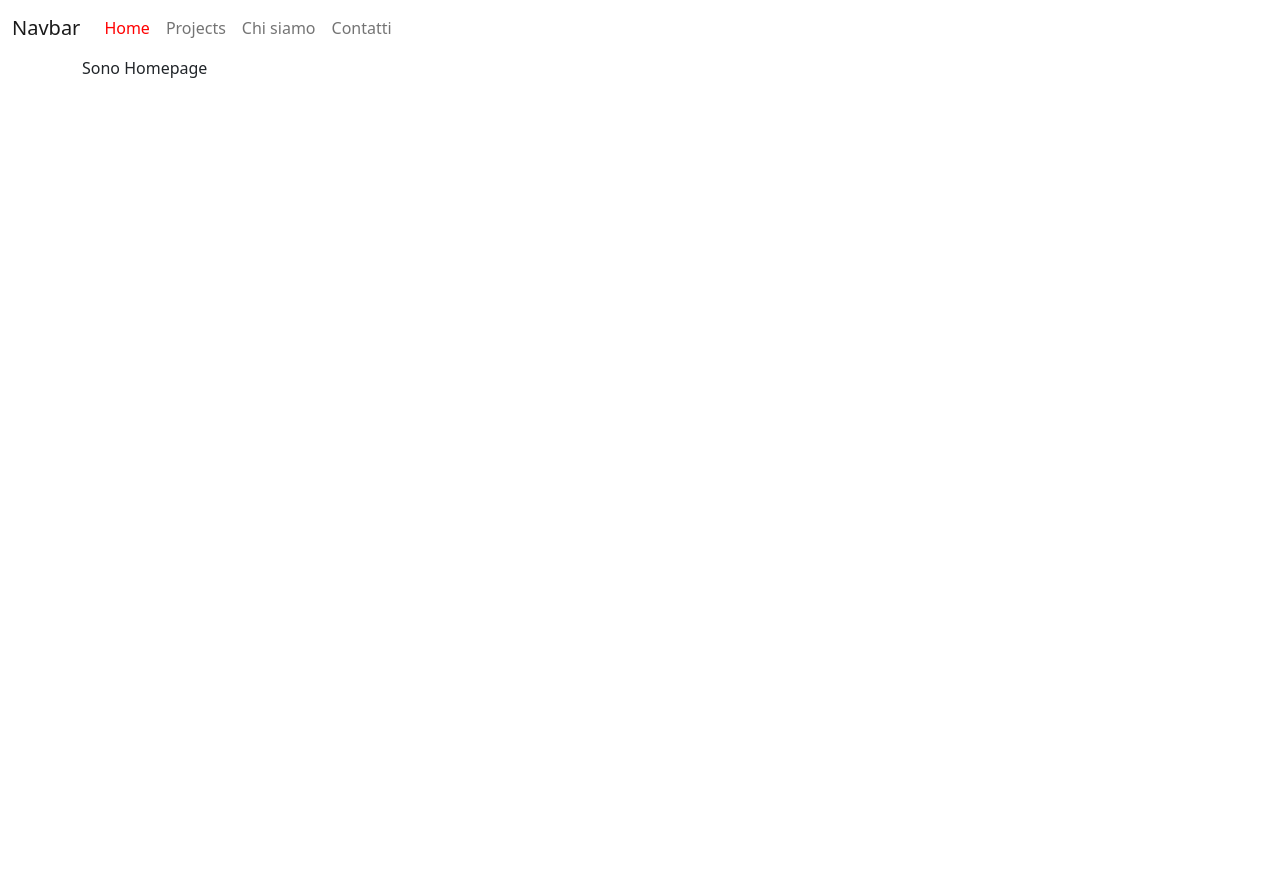
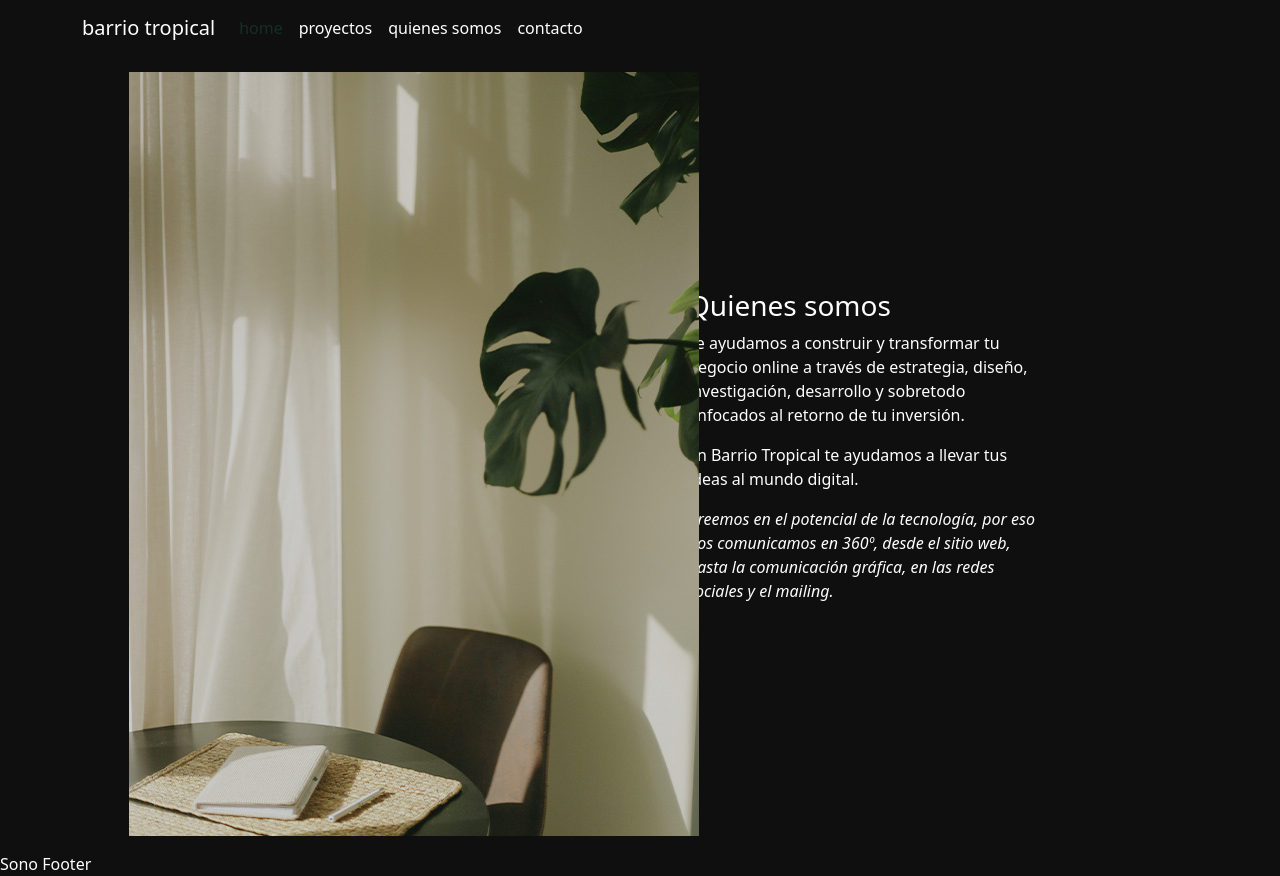
Before and after one commit to BarrioTropical/laravel-vue-router, a Vue app: page / in a window 1280 px wide. Before the commit the page ends 800 px from the top, so only its background shows below. Built offline with nearby package versions, Linux system fonts and the light colour scheme.

Commit message:
inital graphic components
Signed-off-by: “BarrioTropical” <“barrio>

```diff
--- a/src/App.vue
+++ b/src/App.vue
@@ -1,10 +1,12 @@
 <script>
 import AppHeader from './components/HeaderComponent.vue';
+import AppFooter from './components/FooterComponent.vue';
 
   export default {
     name: 'App',
     components:{
-      AppHeader
+      AppHeader,
+      AppFooter,
     }
   }
 </script>
@@ -15,6 +17,7 @@ import AppHeader from './components/HeaderComponent.vue';
   <main class="container">
     <router-view></router-view>
   </main>
+  <AppFooter></AppFooter>
 </template>
 
 
--- a/src/assets/styles/main.scss
+++ b/src/assets/styles/main.scss
@@ -1,6 +1,7 @@
 //Colors
-$bg-color: #333;
+$bg-color: #0F0F0F;
 $text-color: #fefefe;
+$light-grey: #222222;
 
 //Typography
 $main-font: 'Montserrat', sans-serif;
@@ -14,5 +15,25 @@ $main-font: 'Montserrat', sans-serif;
 @import 'bootstrap/scss/bootstrap';
 
 .route-link-active, .active{
-    color: #ff0000 !important;
+    color: #162E25 !important;
 }
+
+body{
+    background-color: $bg-color;
+    color: $text-color;
+}
+
+
+
+
+
+//Project Section
+.card{
+    background-color: $light-grey;
+    color: $text-color;
+}
+
+.bt-btn{
+    color: $text-color;
+    text-decoration: none;
+}
--- a/src/components/ContactForm.vue
+++ b/src/components/ContactForm.vue
@@ -2,19 +2,19 @@
     <section class="contact_me py-5">
         <div class="inner-wrapper">
             <div class="container-fluid text-center">
-                <h2 class="text-uppercase">contact me</h2>
+                <h2 class="text-uppercase">Contacta con nosotros</h2>
                 <div class="row">
                     <form class="col-12 text-start" @submit.prevent="sendForm()">
                         <div class="mb-3">
                             <input class="border-0 border-bottom form-control"
-                                type="text" name="name" id="name" placeholder="Name" v-model="name" :class="{'is-invalid': errors.name}" required>
+                                type="text" name="name" id="name" placeholder="nombre y apellidos" v-model="name" :class="{'is-invalid': errors.name}" required>
                             <p v-for="(error,index) in errors.name" :key="index" class="invalid-feedback">
                             {{ error }}
                             </p>
                         </div>
                         <div class="mb-3">
                             <input class="border-0 border-bottom form-control"
-                                type="text" name="email" id="email" placeholder="Email" v-model="email" :class="{'is-invalid': errors.email}" required>
+                                type="text" name="email" id="email" placeholder="correo electronico" v-model="email" :class="{'is-invalid': errors.email}" required>
                                 <p v-for="(error,index) in errors.email" :key="index" class="invalid-feedback">
                             {{ error }}
                             </p>
@@ -22,12 +22,12 @@
                         <div class="mb-3">
                             <textarea class="border-0 border-bottom form-control"
                                name="message" id="message" cols="30"
-                                rows="10" placeholder="Message" v-model="message" :class="{'is-invalid': errors.message}" required></textarea>
+                                rows="10" placeholder="mensaje" v-model="message" :class="{'is-invalid': errors.message}" required></textarea>
                                 <p v-for="(error,index) in errors.message" :key="index" class="invalid-feedback">
                             {{ error }}
                             </p>
                         </div>
-                        <button class="btn btn-lg btn-primary text-white" type="submit" :disabled="loading">{{loading ? 'Sending...' : 'send'}}</button>
+                        <button class="btn btn-lg bt-btn text-white" type="submit" :disabled="loading">{{loading ? 'Sending...' : 'send'}}</button>
                     </form>
                 </div>
             </div>
--- /dev/null
+++ b/src/components/FooterComponent.vue
@@ -0,0 +1,16 @@
+<script>
+    export default {
+        name: 'AppFooter',
+    }
+</script>
+
+<template>
+    <div>
+        Sono Footer
+    </div>
+</template>
+
+
+<style lang="sass" scoped>
+
+</style>
--- a/src/components/HeaderComponent.vue
+++ b/src/components/HeaderComponent.vue
@@ -5,19 +5,19 @@
             return{
                 menuItems: [
                     {
-                        label: 'Home',
+                        label: 'home',
                         routeName: 'home'
                     },
                     {
-                        label: 'Projects',
+                        label: 'proyectos',
                         routeName: 'projects'
                     },
                     {
-                        label: 'Chi siamo',
+                        label: 'quienes somos',
                         routeName: 'about'
                     },
                     {
-                        label: 'Contatti',
+                        label: 'contacto',
                         routeName: 'contact'
                     },
                 ]
@@ -29,15 +29,15 @@
 <template>
     <header>
         <nav class="navbar navbar-expand-lg bg-body-tertiary">
-  <div class="container-fluid">
-    <a class="navbar-brand" href="#">Navbar</a>
+  <div class="container-fluid container">
+    <a class="navbar-brand text-white" href="#">barrio tropical</a>
     <button class="navbar-toggler" type="button" data-bs-toggle="collapse" data-bs-target="#navbarSupportedContent" aria-controls="navbarSupportedContent" aria-expanded="false" aria-label="Toggle navigation">
       <span class="navbar-toggler-icon"></span>
     </button>
     <div class="collapse navbar-collapse" id="navbarSupportedContent">
       <ul class="navbar-nav me-auto mb-2 mb-lg-0">
         <li class="nav-item" v-for="(item, index in menuItems" :key="index">
-            <router-link :to="{name : item.routeName}" active-class="active" class="nav-link">
+            <router-link :to="{name : item.routeName}" active-class="active" class="nav-link text-white">
           {{ item.label }}
           </router-link>
         </li>
--- a/src/pages/AboutUs.vue
+++ b/src/pages/AboutUs.vue
@@ -1,7 +1,31 @@
 <template>
-    <div>
-        Sono about us
-    </div>
+    <!-- ======= About Section ======= -->
+    <section id="about" class="about p-3 container">
+      <div class="container-fluid">
+
+        <div class="row justify-content-center">
+          <div class="col-xl-5 col-lg-6 video-box d-flex justify-content-center align-items-stretch position-relative">
+            <img src="../assets/img/About-1.jpg" class="rounded mx-auto d-block" alt="Quienes somos">
+            </div>
+
+          <div class="col-xl-5 col-lg-6 icon-boxes d-flex flex-column align-items-stretch justify-content-center py-5 px-lg-5">
+            <h3>Quienes somos</h3>
+            <p>Te ayudamos a construir y transformar tu negocio online a través de estrategia, diseño, investigación, desarrollo y sobretodo enfocados al retorno de tu inversión.</p>
+
+            <div class="icon-box">
+              <div class="icon"><i class="bx bx-fingerprint"></i></div>
+              <p class="description">En Barrio Tropical te ayudamos a llevar tus ideas al mundo digital.</p>
+            </div>
+
+            <div class="icon-box">
+              <div class="icon"><i class="bx bx-gift"></i></div>
+              <p class="description"><em>Creemos en el potencial de la tecnología, por eso nos comunicamos en 360º, desde el sitio web, hasta la comunicación gráfica, en las redes sociales y el mailing.</em></p>
+            </div>
+          </div>
+        </div>
+      </div>
+    </section>
+    <!-- End About Section -->
 </template>
 
 <script>
--- a/src/pages/ContactUs.vue
+++ b/src/pages/ContactUs.vue
@@ -3,11 +3,19 @@
     <div class="row">
         <div class="col-12">
         <h1 class="mt-5 mb-3">
-        Contatti
+            Contáctanos
         </h1>
         <ContactForm />
         </div>
+        <div>
+        <h3>¿Donde nos vemos?</h3>
+        <p>Carrer de Bailèn, 08009 - Barcelona, España</p>
+        <iframe src="https://www.google.com/maps/embed?pb=!1m18!1m12!1m3!1d2992.9040309133165!2d2.1674489509820107!3d41.397890479161326!2m3!1f0!2f0!3f0!3m2!1i1024!2i768!4f13.1!3m3!1m2!1s0x12a4a38dcc8e8be1%3A0xac481c8ac4f6fc60!2sBarrio%20Tropical!5e0!3m2!1sit!2ses!4v1674226590902!5m2!1sit!2ses" width="100%" height="250" style="border:0;" allowfullscreen="" loading="lazy" referrerpolicy="no-referrer-when-downgrade"></iframe>
+      </div>
     </div>
+
+
+
     </section>
 </template>
 
--- a/src/pages/HomePage.vue
+++ b/src/pages/HomePage.vue
@@ -1,7 +1,36 @@
 <template>
-    <div>
-        Sono Homepage
-    </div>
+    <!-- ======= About Section ======= -->
+    <section id="about" class="about p-3 container">
+      <div class="container-fluid">
+
+        <div class="row justify-content-center">
+          <div class="col-xl-5 col-lg-6 video-box d-flex justify-content-center align-items-stretch position-relative">
+            <img src="../assets/img/About-1.jpg" alt="Quienes somos">
+            </div>
+
+          <div class="col-xl-5 col-lg-6 icon-boxes d-flex flex-column align-items-stretch justify-content-center py-5 px-lg-5">
+            <h3>Quienes somos</h3>
+            <p>Te ayudamos a construir y transformar tu negocio online a través de estrategia, diseño, investigación, desarrollo y sobretodo enfocados al retorno de tu inversión.</p>
+
+            <div class="icon-box">
+              <div class="icon"><i class="bx bx-fingerprint"></i></div>
+              <p class="description">En Barrio Tropical te ayudamos a llevar tus ideas al mundo digital.</p>
+            </div>
+
+            <div class="icon-box">
+              <div class="icon"><i class="bx bx-gift"></i></div>
+              <p class="description"><em>Creemos en el potencial de la tecnología, por eso nos comunicamos en 360º, desde el sitio web, hasta la comunicación gráfica, en las redes sociales y el mailing.</em></p>
+            </div>
+
+          </div>
+        </div>
+
+      </div>
+    </section>
+    <!-- End About Section -->
+
+
+
 </template>
 
 <script>
--- a/src/pages/ProjectList.vue
+++ b/src/pages/ProjectList.vue
@@ -1,27 +1,27 @@
 <template>
     <div>
         <section>
-            <h1>Lista dei post</h1>
+            <h1>Proyectos hechos con ♡</h1>
             <div class="row">
             <div class="col-12 col-md-4" v-for="(project, index) in projects" :key="index">
                 <div class="card" style="width: 18rem;">
                 <img :src="`{{ store.imageBasePath }}$(project.cover_image)`" class="card-img-top" :alt="project.title">
                  <div class="card-body">
                 <h5 class="card-title">{{project.title}}</h5>
-                <p class="card-text">{{ truncateContent(project.content)}}</p>
-                <router-link class="btn btn-primary" :to="{name: 'single-project', params:{slug: project.slug}}">
-                    Vedi i progetti
+                <!--<p class="card-text">{{ truncateContent(project.content)}}</p>-->
+                <router-link class="bt-btn" :to="{name: 'single-project', params:{slug: project.slug}}">
+                    Ver más
                 </router-link>
                 </div>
                 </div>
             </div>
             </div>
             <nav aria-label="Page navigation example">
-  <ul class="pagination">
+  <!--<ul class="pagination">
     <li class="page-item"><a class="page-link" href="#">Previous</a></li>
     <li class="page-item" v-for="n in LastPage"><a class="page-link" @click="getProjects(n)">{{ n }}</a></li>
     <li class="page-item"><a class="page-link" href="#">Next</a></li>
-  </ul>
+  </ul>-->
 </nav>
         </section>
     </div>
```
Also changed, not shown: src/assets/img/About-1.jpg (added).
